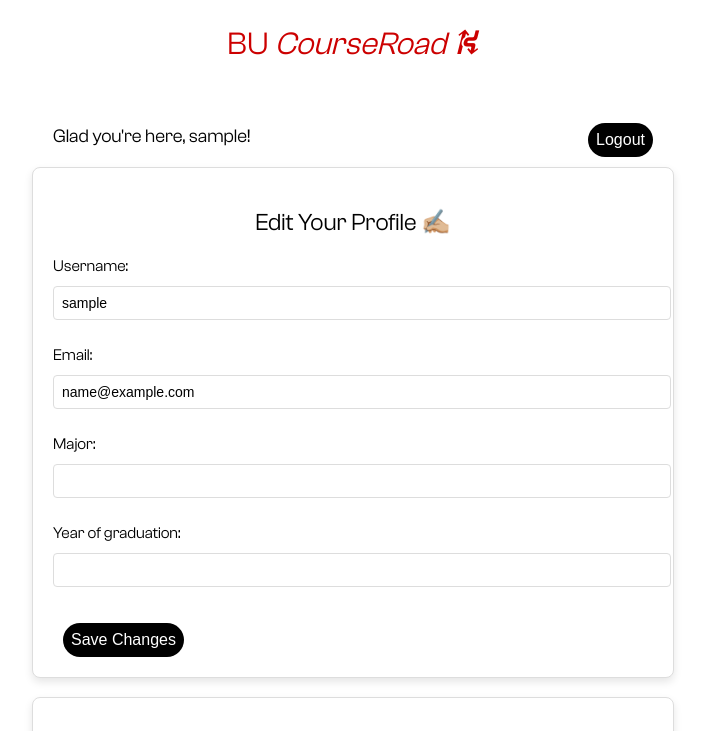
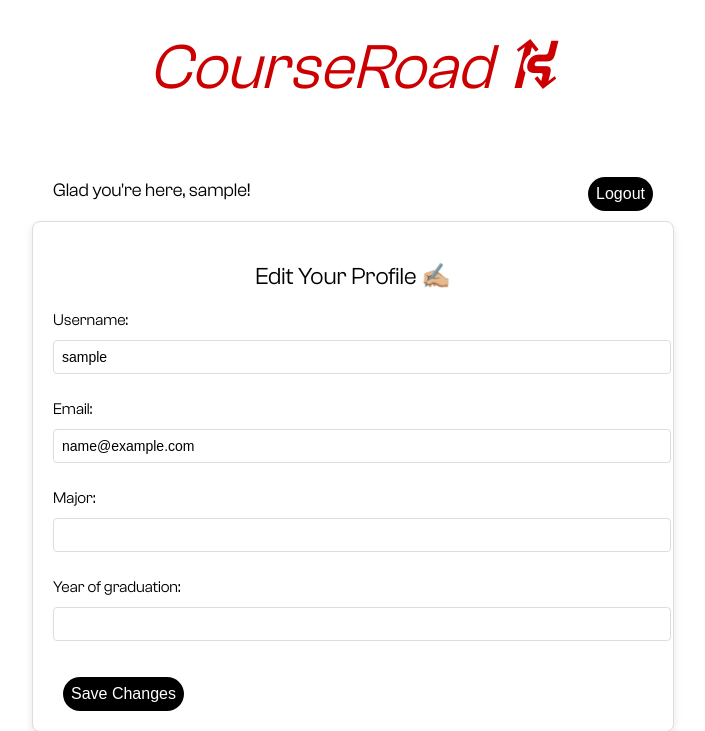
Before and after one commit to danayim03/cs412, a Django app: page /project/ in a window 1280 px wide. Shown: the part 61-792 px from the top of the page, without its empty margins (287-992 px from the left). Run offline with Django 5.2, Linux system fonts and the light colour scheme; the visitor is signed in with stand-in values (Sample User, id 1); data that the repository does not hold is empty; some web fonts are replaced.

Commit message:
More styling

```diff
--- a/project/templates/project/home.html
+++ b/project/templates/project/home.html
@@ -1,8 +1,13 @@
 {% extends "project/base.html" %}
 
 {% block content %}
-<h1>BU <span class="italic-text">CourseRoad ⛕</span></h1>
-    <!-- Welcome Section -->
+<div class="heading-container">
+    <h1 class="heading">
+        <span class="italic-text">CourseRoad ⛕</span>
+    </h1>
+</div>
+
+<!-- Welcome Section -->
     {% if user.is_authenticated %}
     <div class="welcome-container">
         <h3>Glad you're here, {{ user.username }}!</h3>
--- a/static/css/project.css
+++ b/static/css/project.css
@@ -16,8 +16,21 @@
     font-style: normal;
 }
 
+.heading-container {
+    display: flex;
+    justify-content: center; /* Centers horizontally */
+    align-items: center; /* Centers vertically, if needed */
+    height: 100%; /* Adjust this for your specific layout */
+    text-align: left; /* Keeps the text aligned left */
+}
+
+.heading {
+    display: inline-block; /* Shrinks to fit content */
+}
+
 .italic-text {
-    font-style: italic;
+    font-size: 2em; /* Makes the second part of the text larger */
+    font-style: italic; /* Adds italic style */
 }
 
 /* Global styles */
```
